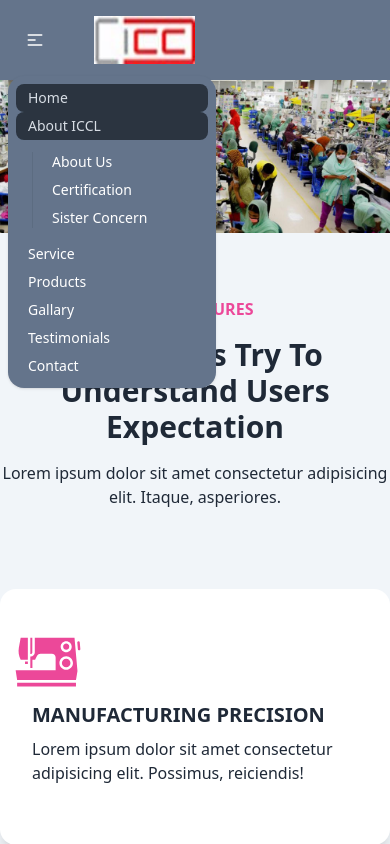
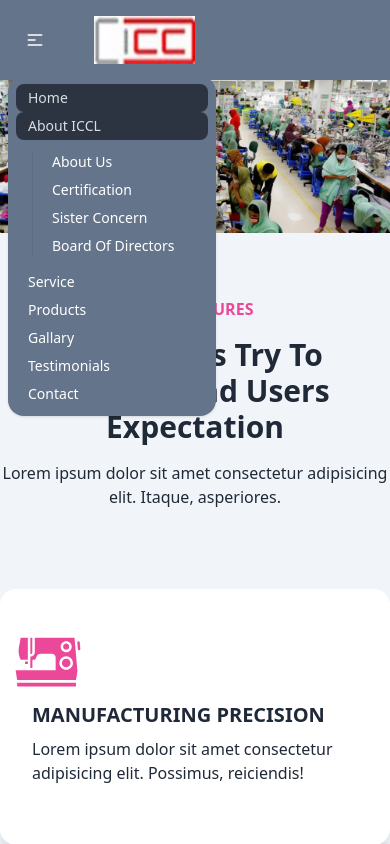
Before and after one commit to pekulhossain/ICCL-WEB-APP, a React (Vite) app: page / in a window 390 px wide. Both pictures are taken after a click on the button 35 px from the left and 40 px from the top of the page. Shown: the top 844 px of the page. Built offline with nearby package versions, Linux system fonts and the light colour scheme.

Commit message:
board of directors updated

```diff
--- a/src/Menu/TopBar.jsx
+++ b/src/Menu/TopBar.jsx
@@ -73,6 +73,7 @@ const TopBar = () => {
                       <li><NavLink to="/about2">About Us</NavLink></li>
                       <li><NavLink to="/Certification">Certification</NavLink></li>
                       <li><NavLink to="/SisterConcern">Sister Concern</NavLink></li>
+                      <li><NavLink to="/BoardOf">Board Of Directors</NavLink></li>
                     </ul>
                   </li>
                   <li><NavLink to="/service">Service</NavLink></li>
```
